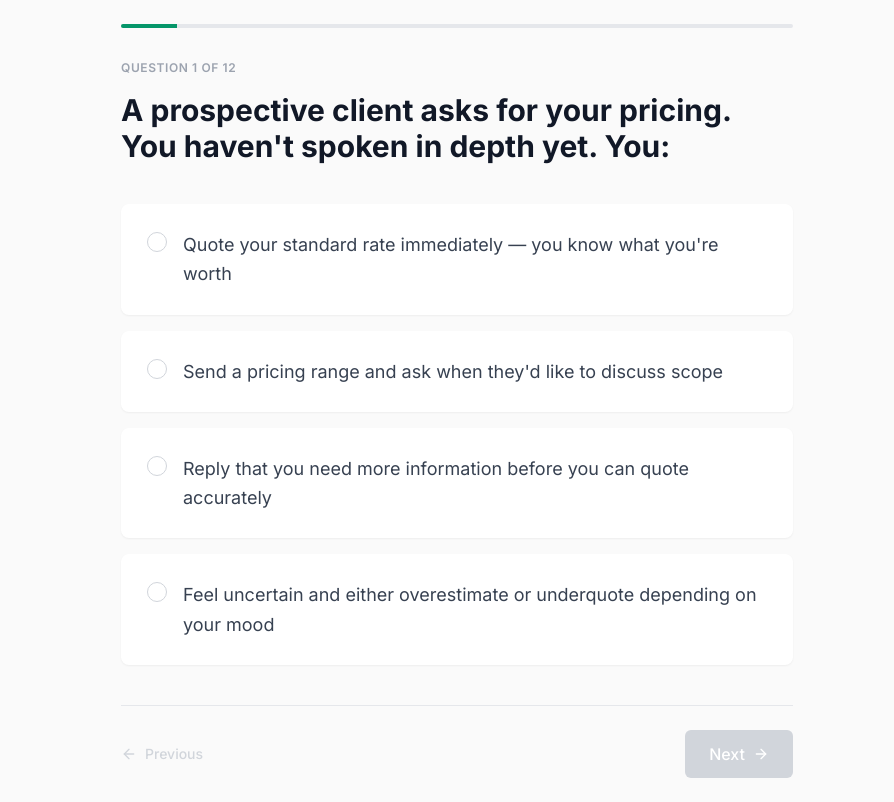
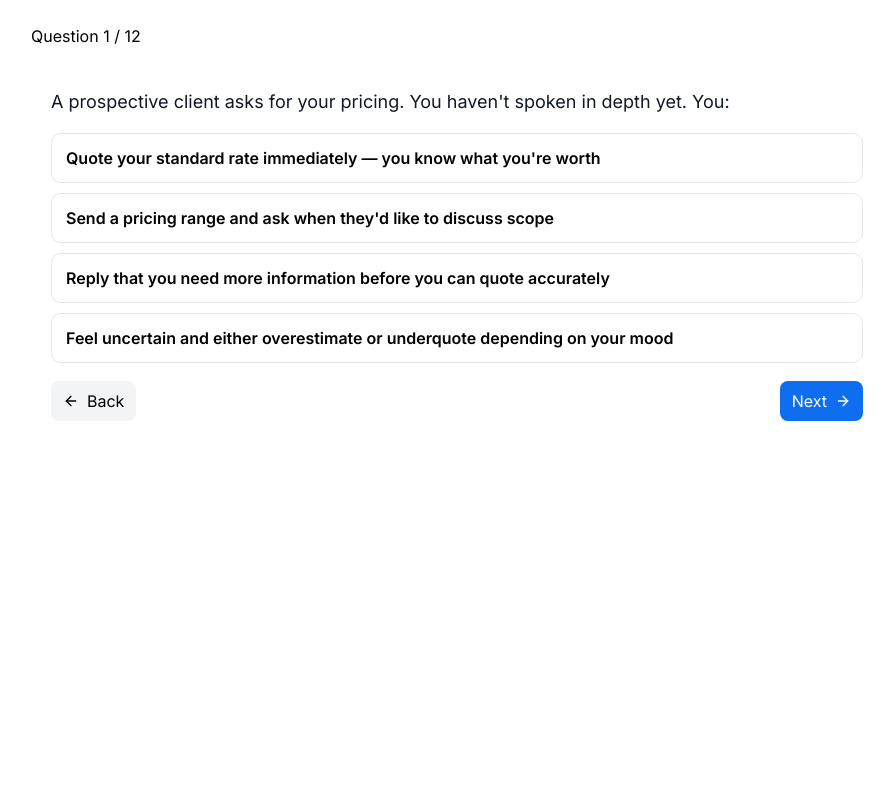
Before and after one commit to cixbi/cixbi-diagnostic, a React (Vite) app: page / in a window 1280 px wide. Both pictures are taken after a click on the button "Start diagnostic". Shown: the whole page, without its empty margins (183-1077 px from the left). Built offline with nearby package versions, Linux system fonts and the light colour scheme.

Commit message:
Refactor QuizScreen component for improved layout

```diff
--- a/components/QuizScreen.tsx
+++ b/components/QuizScreen.tsx
@@ -1,4 +1,4 @@
-import React from 'react';
+import type { FC } from 'react';
 import { Question } from '../types';
 import { ArrowLeft, ArrowRight, Check } from 'lucide-react';
 
@@ -12,7 +12,7 @@ interface QuizScreenProps {
   onBack: () => void;
 }
 
-export const QuizScreen: React.FC<QuizScreenProps> = ({
+export const QuizScreen: FC<QuizScreenProps> = ({
   question,
   currentQuestionIndex,
   totalQuestions,
@@ -21,80 +21,61 @@ export const QuizScreen: React.FC<QuizScreenProps> = ({
   onNext,
   onBack,
 }) => {
-  const progress = ((currentQuestionIndex + 1) / totalQuestions) * 100;
+  return (
+    <div style={{ padding: 24, maxWidth: 900, margin: '0 auto' }}>
+      <header style={{ display: 'flex', justifyContent: 'space-between', alignItems: 'center', marginBottom: 20 }}>
+        <div>
+          <h3 style={{ margin: 0 }}>Question {currentQuestionIndex + 1} / {totalQuestions}</h3>
+        </div>
+      </header>
 
-  return (
-    <div className="min-h-screen bg-neutral-50 flex flex-col items-center justify-center p-6">
-      <div className="w-full max-w-2xl">
-        {/* Progress Bar */}
-        <div className="mb-8 w-full h-1 bg-gray-200 rounded-full overflow-hidden">
-          <div
-            className="h-full bg-emerald-600 transition-all duration-500 ease-out"
-            style={{ width: `${progress}%` }}
-          />
+      <main style={{ background: '#fff', padding: 20, borderRadius: 12 }}>
+        <div style={{ marginBottom: 18 }}>
+          <p style={{ fontSize: 18, color: '#111827', margin: 0 }}>{question.text}</p>
         </div>
 
-        {/* Question Counter */}
-        <div className="mb-4 text-xs font-semibold tracking-wider text-gray-400 uppercase">
-          Question {currentQuestionIndex + 1} of {totalQuestions}
-        </div>
-
-        {/* Question Text */}
-        <h2 className="text-2xl md:text-3xl font-bold text-gray-900 mb-10 leading-snug animate-in slide-in-from-right-4 duration-500">
-          {question.text}
-        </h2>
-
-        {/* Options */}
-        <div className="space-y-4 mb-10">
-          {question.options.map((option, index) => {
-            const isSelected = selectedOptionIndex === index;
+        <div style={{ display: 'grid', gap: 10 }}>
+          {question.options.map((opt, i) => {
+            const selected = selectedOptionIndex === i;
             return (
               <button
-                key={index}
-                onClick={() => onAnswer(index)}
-                className={`w-full text-left p-6 rounded-lg border-2 transition-all duration-200 group relative flex items-start gap-4
-                  ${isSelected
-                    ? 'border-emerald-600 bg-emerald-50 text-emerald-900 shadow-sm'
-                    : 'border-white bg-white text-gray-700 hover:border-gray-300 hover:bg-gray-50 shadow-sm'
-                  }`}
+                key={i}
+                onClick={() => onAnswer(i)}
+                style={{
+                  display: 'flex',
+                  justifyContent: 'space-between',
+                  alignItems: 'center',
+                  padding: '12px 14px',
+                  borderRadius: 10,
+                  border: selected ? '2px solid #0f6ef0' : '1px solid #e5e7eb',
+                  background: selected ? '#eff6ff' : '#fff',
+                  cursor: 'pointer',
+                  textAlign: 'left'
+                }}
               >
-                <div className={`mt-0.5 w-5 h-5 rounded-full border flex items-center justify-center flex-shrink-0 transition-colors
-                   ${isSelected ? 'border-emerald-600 bg-emerald-600 text-white' : 'border-gray-300'}`}>
-                    {isSelected && <Check size={12} strokeWidth={3} />}
+                <div>
+                  <div style={{ fontWeight: 600 }}>{opt.text}</div>
                 </div>
-                <span className="text-lg leading-relaxed">{option.text}</span>
+                <div>
+                  {selected ? <Check size={18} color="#0f6ef0" /> : <div style={{ width: 18 }} />}
+                </div>
               </button>
             );
           })}
         </div>
 
-        {/* Navigation */}
-        <div className="flex justify-between items-center pt-6 border-t border-gray-200">
-          <button
-            onClick={onBack}
-            disabled={currentQuestionIndex === 0}
-            className={`flex items-center gap-2 text-sm font-medium transition-colors
-              ${currentQuestionIndex === 0
-                ? 'text-gray-300 cursor-not-allowed'
-                : 'text-gray-500 hover:text-gray-900'}`}
-          >
-            <ArrowLeft size={16} />
-            Previous
+        <div style={{ display: 'flex', justifyContent: 'space-between', marginTop: 18 }}>
+          <button onClick={onBack} style={{ padding: '8px 12px', borderRadius: 8, background: '#f3f4f6', border: 'none', display: 'flex', alignItems: 'center' }}>
+            <ArrowLeft size={16} style={{ marginRight: 8 }} /> Back
           </button>
 
-          <button
-            onClick={onNext}
-            disabled={selectedOptionIndex === null}
-            className={`flex items-center gap-2 px-6 py-3 rounded-md font-medium text-white transition-all
-              ${selectedOptionIndex === null
-                ? 'bg-gray-300 cursor-not-allowed'
-                : 'bg-gray-900 hover:bg-emerald-600 shadow-md transform active:scale-95'}`}
-          >
-            {currentQuestionIndex === totalQuestions - 1 ? 'See Results' : 'Next'}
-            <ArrowRight size={16} />
-          </button>
+          <div>
+            <button onClick={onNext} style={{ padding: '8px 12px', borderRadius: 8, background: '#0f6ef0', color: '#fff', border: 'none', display: 'flex', alignItems: 'center' }}>
+              Next <ArrowRight size={16} style={{ marginLeft: 8 }} />
+            </button>
+          </div>
         </div>
-      </div>
+      </main>
     </div>
   );
 };
```
